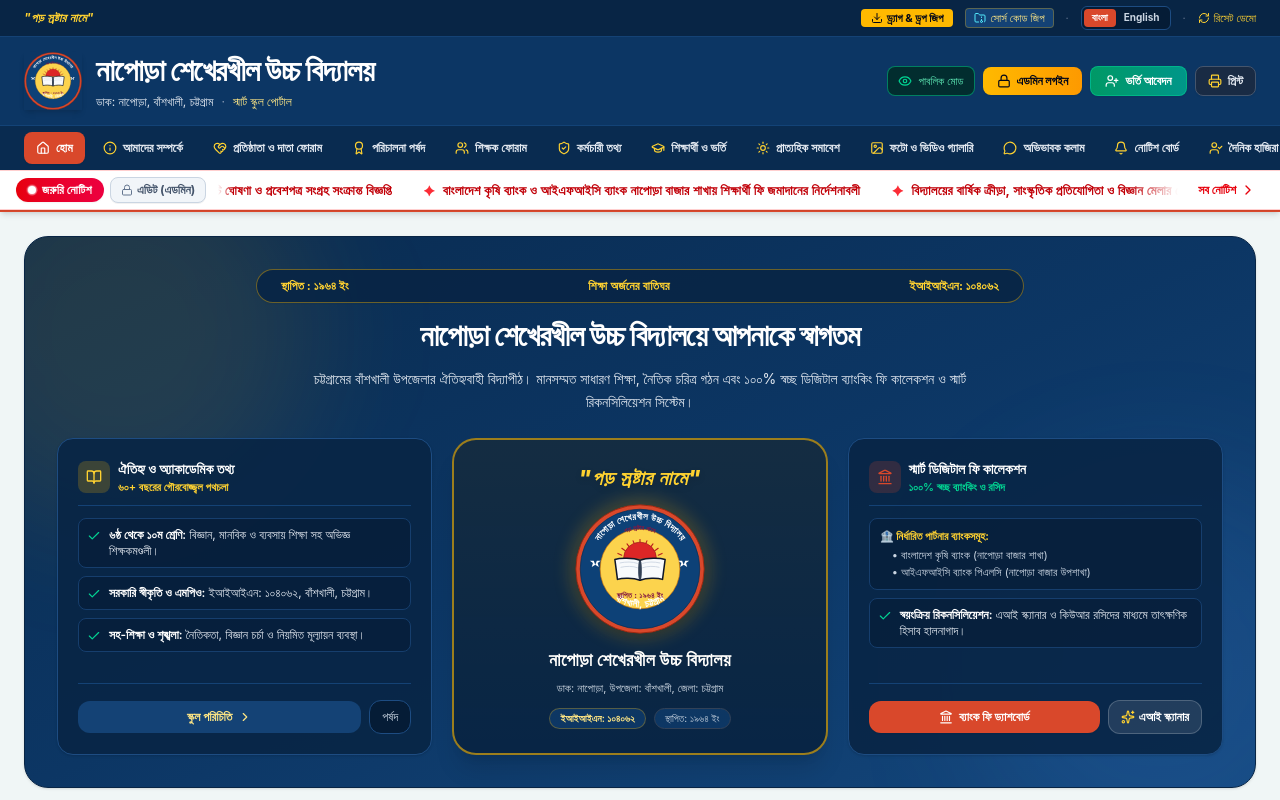
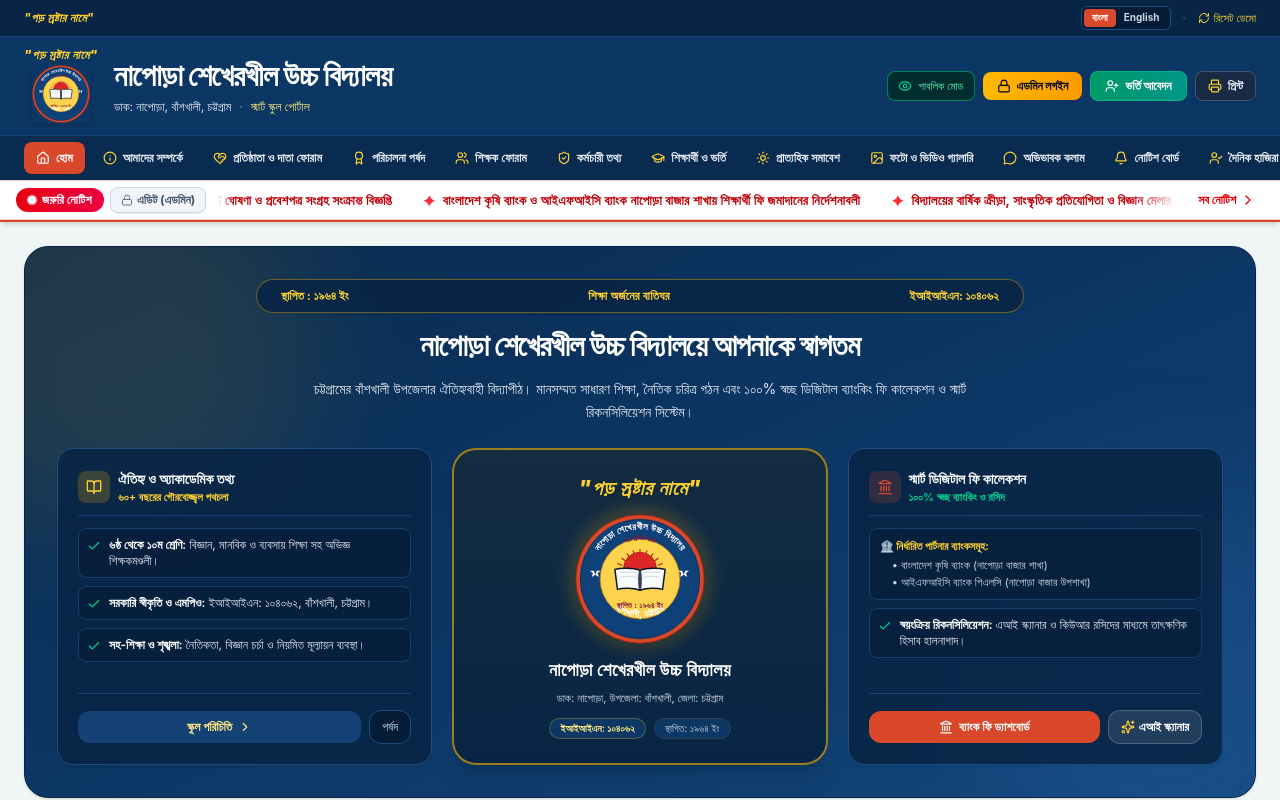
Before and after one commit to rmanulhoq-del/nsh-school, a React (Vite) app: page / in a window 1280 px wide. Shown: the top 800 px of the page. Built offline with nearby package versions, Linux system fonts and the light colour scheme.

Commit message:
Update
Removed direct download links for production build and source code.

```diff
--- a/src/App.tsx
+++ b/src/App.tsx
@@ -39,9 +39,7 @@ import {
   Check,
   TrendingUp,
   Image as ImageIcon,
-  Sun,
-  Download,
-  FolderArchive
+  Sun
 } from 'lucide-react';
 
 import SchoolLogo from './components/SchoolLogo';
@@ -528,29 +526,6 @@ export default function App() {
             </div>
 
             <div className="flex items-center gap-3 text-[11px] shrink-0">
-              {/* Direct Drag & Drop Download Links */}
-              <a
-                href="/school-portal-production-build.zip"
-                download="school-portal-production-build.zip"
-                className="bg-amber-400 hover:bg-amber-300 text-slate-950 font-bold px-2.5 py-0.5 rounded flex items-center gap-1 transition-all shadow-xs"
-                title="ড্র্যাগ এন্ড ড্রপ করার জন্য প্রডাকশন বিল্ড জিপ ফাইল ডাউনলোড করুন"
-              >
-                <Download className="w-3 h-3 text-slate-950" />
-                <span>ড্র্যাগ & ড্রপ জিপ</span>
-              </a>
-
-              <a
-                href="/school-portal-source-code.zip"
-                download="school-portal-source-code.zip"
-                className="bg-[#144275] hover:bg-[#1d5796] text-amber-200 hover:text-white px-2 py-0.5 rounded border border-amber-400/30 flex items-center gap-1 transition-colors"
-                title="সম্পূর্ণ সোর্স কোড জিপ ফাইল ডাউনলোড করুন"
-              >
-                <FolderArchive className="w-3 h-3 text-cyan-300" />
-                <span>সোর্স কোড জিপ</span>
-              </a>
-
-              <span aria-hidden="true" className="text-slate-500">·</span>
-
               <div className="flex items-center bg-[#051c36] rounded-md p-0.5 border border-[#1d4c82]">
                 <button
                   type="button"
@@ -595,9 +570,14 @@ export default function App() {
                 setActiveTab('home');
                 setIsMobileMenuOpen(false);
               }}
-              className="flex items-center gap-2 cursor-pointer min-w-0"
+              className="flex items-center gap-2.5 cursor-pointer min-w-0"
             >
-              <SchoolLogo size={42} className="shadow-md shrink-0 w-10 h-10" />
+              <div className="flex flex-col items-center shrink-0">
+                <span className="text-[9px] font-black text-amber-300 italic leading-none mb-0.5">
+                  "পড় স্রষ্টার নামে"
+                </span>
+                <SchoolLogo size={42} className="shadow-md shrink-0 w-10 h-10" />
+              </div>
               <div className="min-w-0">
                 <div className="text-[14px] sm:text-base font-extrabold text-white leading-tight truncate">
                   {language === 'bn' ? 'নাপোড়া শেখেরখীল উচ্চ বিদ্যালয়' : 'Napora Shekherkhil High School'}
@@ -702,9 +682,14 @@ export default function App() {
         <div className="hidden md:flex max-w-7xl mx-auto px-6 min-h-[5.5rem] py-3 items-center justify-between gap-6">
           <div
             onClick={() => setActiveTab('home')}
-            className="flex items-center gap-3.5 cursor-pointer shrink-0 group"
+            className="flex items-center gap-4 cursor-pointer shrink-0 group"
           >
-            <SchoolLogo size={58} className="shadow-md group-hover:scale-105 transition-transform shrink-0" />
+            <div className="flex flex-col items-center shrink-0">
+              <span className="text-xs font-black text-amber-300 italic tracking-wider leading-none mb-1 drop-shadow-xs">
+                "পড় স্রষ্টার নামে"
+              </span>
+              <SchoolLogo size={58} className="shadow-md group-hover:scale-105 transition-transform" />
+            </div>
             <div>
               <div className="flex flex-wrap items-center gap-2">
                 <span className="text-2xl lg:text-3xl font-extrabold tracking-tight text-white leading-tight">
@@ -1330,33 +1315,6 @@ export default function App() {
                 <div>
                   <div className="font-semibold text-white">আইএফআইসি ব্যাংক পিএলসি</div>
                   <div className="text-[11px] text-slate-400">নাপোড়া বাজার উপশাখা, বাঁশখালী</div>
-                </div>
-              </div>
-
-              {/* Direct Download & Deploy Section */}
-              <div className="pt-3 border-t border-[#144275] space-y-1.5">
-                <div className="text-[11px] font-bold text-amber-300">
-                  {language === 'bn' ? 'ডিপ্লয়মেন্ট জিপ ফাইল:' : 'Deployment Archives:'}
-                </div>
-                <div className="flex flex-col gap-1.5">
-                  <a
-                    href="/school-portal-production-build.zip"
-                    download="school-portal-production-build.zip"
-                    className="bg-amber-400 hover:bg-amber-300 text-slate-950 font-bold px-2.5 py-1.5 rounded-lg text-xs flex items-center justify-center gap-1.5 transition-all shadow-xs"
-                    title="ড্র্যাগ এন্ড ড্রপ করার জন্য প্রডাকশন বিল্ড জিপ ফাইল ডাউনলোড করুন"
-                  >
-                    <Download className="w-3.5 h-3.5" />
-                    <span>ড্র্যাগ & ড্রপ জিপ ফাইল</span>
-                  </a>
-                  <a
-                    href="/school-portal-source-code.zip"
-                    download="school-portal-source-code.zip"
-                    className="bg-[#082545] hover:bg-[#144275] border border-amber-400/30 text-amber-200 hover:text-white px-2.5 py-1.5 rounded-lg text-xs flex items-center justify-center gap-1.5 transition-all"
-                    title="সম্পূর্ণ সোর্স কোড জিপ ফাইল ডাউনলোড করুন"
-                  >
-                    <FolderArchive className="w-3.5 h-3.5 text-cyan-300" />
-                    <span>সম্পূর্ণ সোর্স কোড জিপ</span>
-                  </a>
                 </div>
               </div>
             </div>
```
